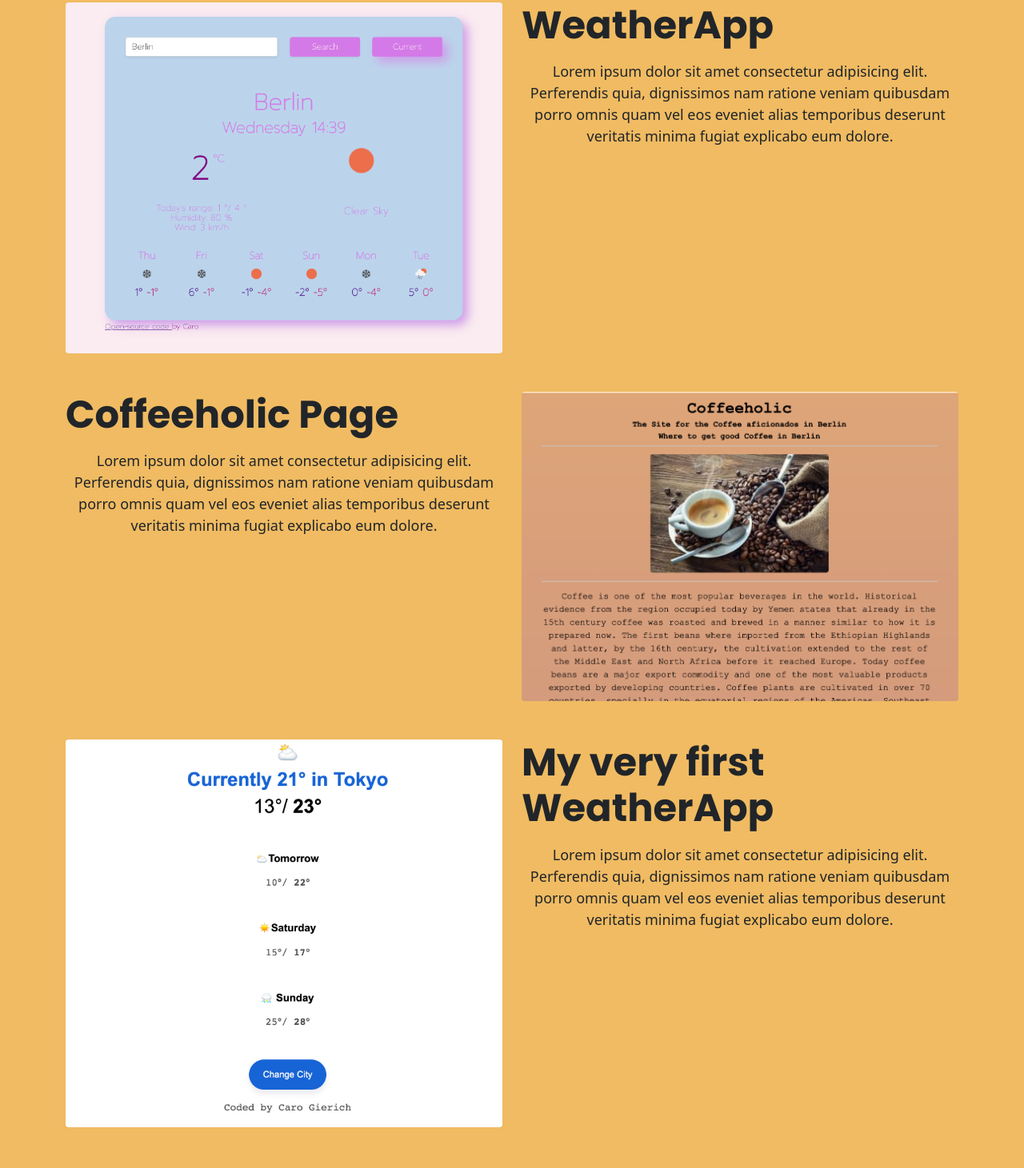
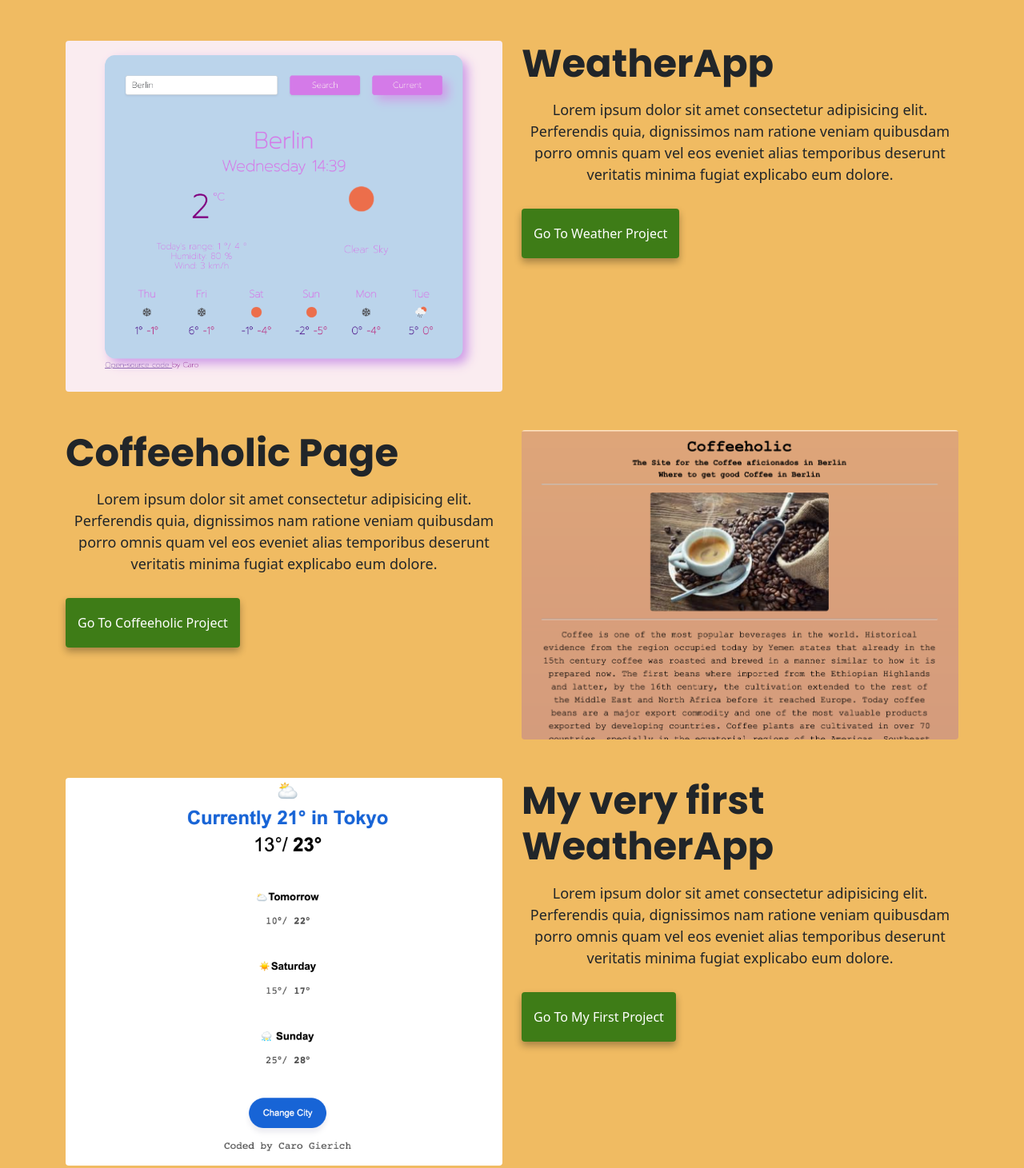
Before and after one commit to OlgaMilemis/Project-Set-Up, a plain HTML site: page index.html in a window 1280 px wide. Shown: the part 461-1922 px from the top of the page at 80% size. Drawn offline with nearby package versions, Linux system fonts and the light colour scheme.

Commit message:
added links and profile pic

```diff
--- a/index.html
+++ b/index.html
@@ -79,7 +79,7 @@
       <a href="contact.html" class="contact-link">Contact me</a>
       <a href="about.html" class="about-link">About me</a>
     </div>
-    <div class="container">
+    <div class="container mt-5">
       <div class="row">
         <div class="col-md-6">
           <img
@@ -95,6 +95,14 @@
             eos eveniet alias temporibus deserunt veritatis minima fugiat
             explicabo eum dolore.
           </p>
+          <div class="mt-5">
+            <a
+              href="/about.html"
+              class="primary-link project"
+              title="Yoga Project"
+              >Go to Weather Project</a
+            >
+          </div>
         </div>
       </div>
       <div class="row mt-5">
@@ -106,6 +114,14 @@
             eos eveniet alias temporibus deserunt veritatis minima fugiat
             explicabo eum dolore.
           </p>
+          <div class="mt-5">
+            <a
+              href="/about.html"
+              class="primary-link project"
+              title="Yoga Project"
+              >Go to Coffeeholic Project</a
+            >
+          </div>
         </div>
 
         <div class="col-md-6">
@@ -131,6 +147,14 @@
             eos eveniet alias temporibus deserunt veritatis minima fugiat
             explicabo eum dolore.
           </p>
+          <div class="mt-5">
+            <a
+              href="/about.html"
+              class="primary-link project"
+              title="Yoga Project"
+              >Go to my first Project</a
+            >
+          </div>
         </div>
       </div>
     </div>
```
Also changed, not shown: about.html (+17 -12 lines), images/profile.jpg (added).
